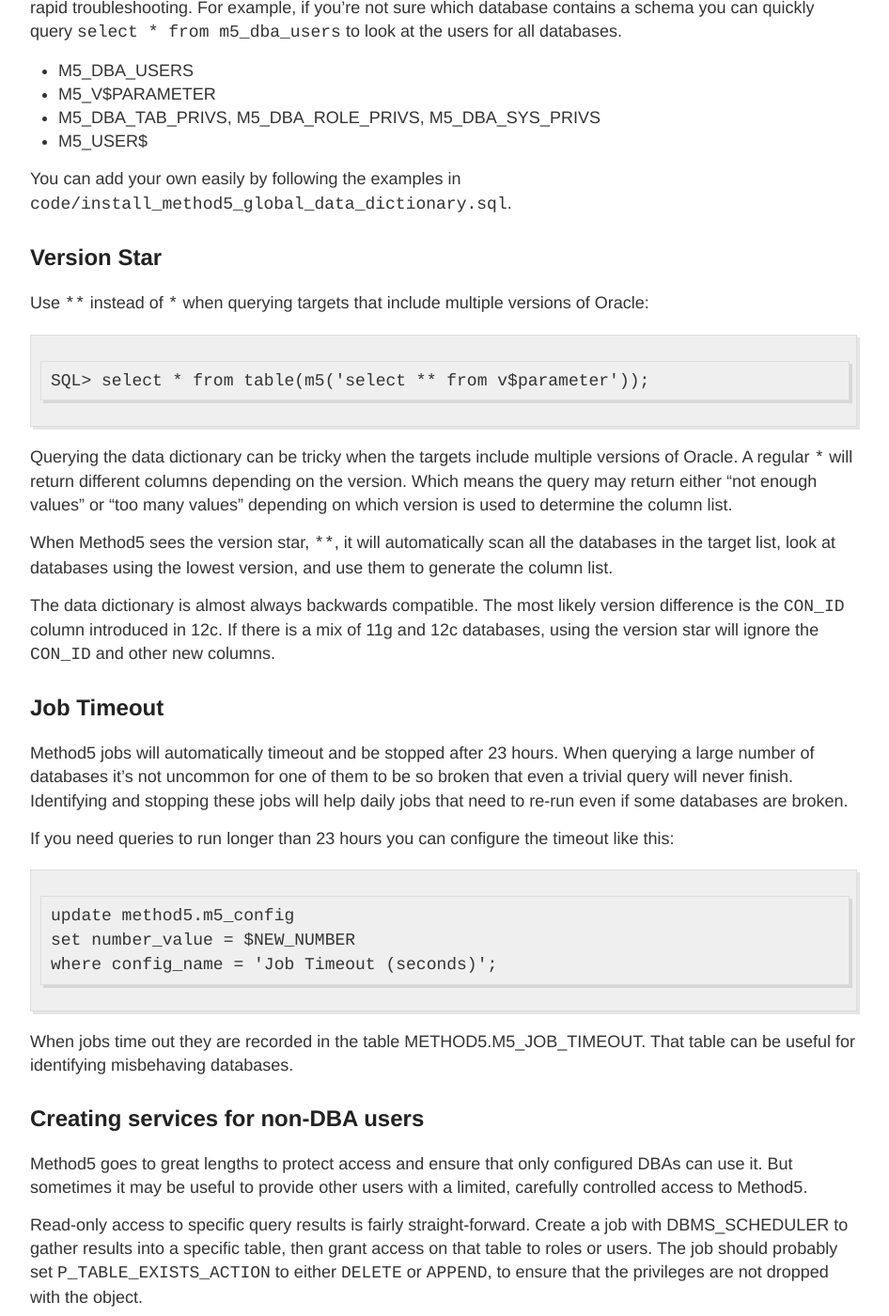
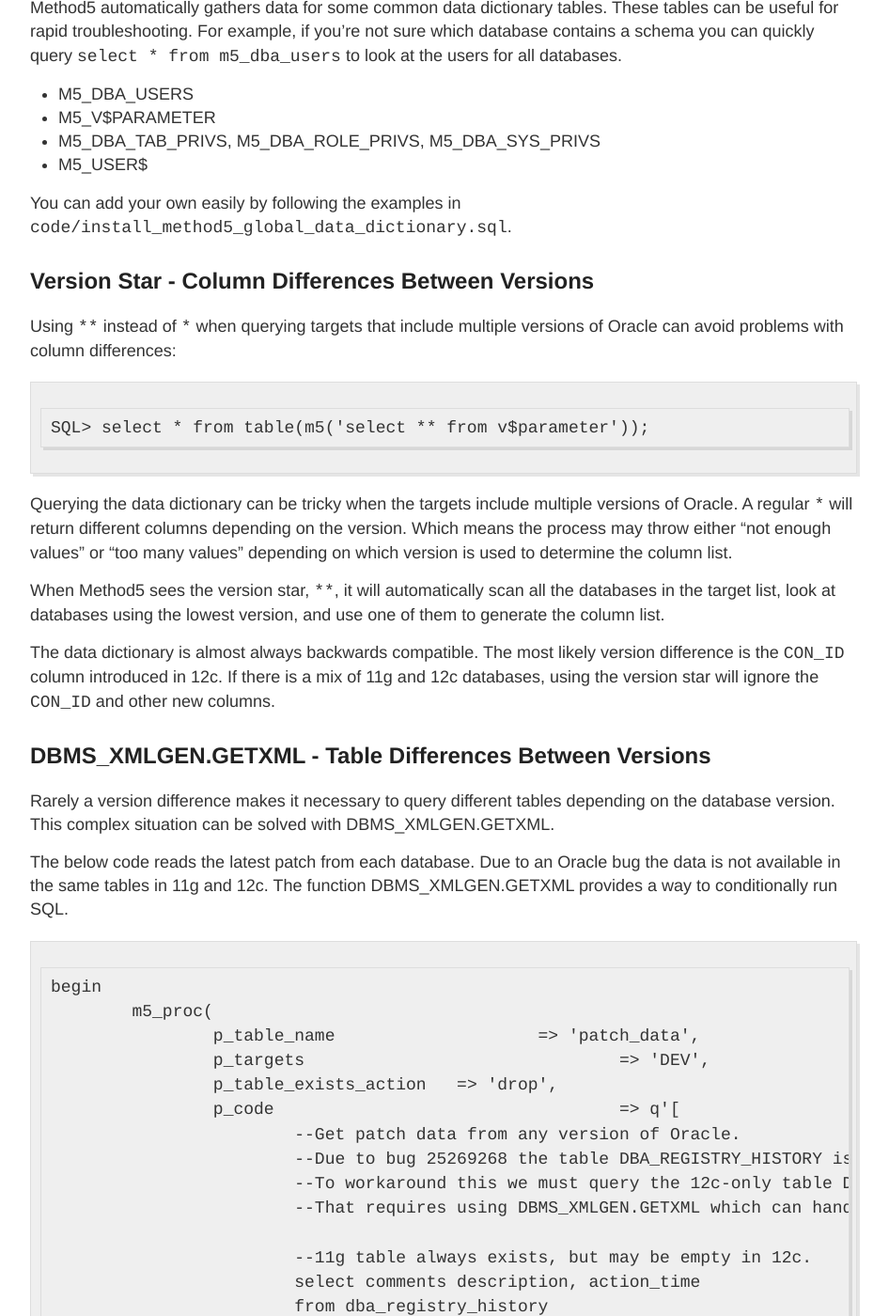
Before and after one commit to method5/method5.github.io, a Jekyll site: the page built from user_guide.md, in a window 1280 px wide and 1400 px high, scrolled down 7704 px. Shown: the whole window at 94% size, without its empty margins (168-1114 px from the left). Built offline with Jekyll 4.4.1, drawn with Linux system fonts in a browser that asks for light colours; some of the changed text lies outside the part shown.

Commit message:
Added DBMS_XMLGEN.GETXML section.

```diff
--- a/user_guide.md
+++ b/user_guide.md
@@ -20,13 +20,14 @@ title: Method5 User Guide
 11. [Parameter: P_ASYNCHRONOUS](#parameter_p_asynchronous)
 12. [M5 Links](#m5_links)
 13. [Global Data Dictionary](#global_data_dictionary)
-14. [Version Star](#version_star)
-15. [Services for Non-DBAs](#services_for_non_dbas)
-16. [Job Timeout](#job_timeout)
-17. [LONG to CLOB conversion](#long_to_clob_conversion)
-18. [Administrator Daily Status Email](#administrator_daily_status_email)
-19. [Security](#security)
-20. [Possible Uses](#possible_uses)
+14. [Version Star - Column Differences Between Versions](#version_star)
+15. [DBMS_XMLGEN.GETXML - Table Differences Between Versions](#dbms_xmlgen.getxml)
+16. [Services for Non-DBAs](#services_for_non_dbas)
+17. [Job Timeout](#job_timeout)
+18. [LONG to CLOB conversion](#long_to_clob_conversion)
+19. [Administrator Daily Status Email](#administrator_daily_status_email)
+20. [Security](#security)
+21. [Possible Uses](#possible_uses)
 
 
 <a name="introduction"/>
@@ -276,20 +277,72 @@ You can add your own easily by following the examples in `code/install_method5_g
 
 <a name="version_star"/>
 
-## Version Star
+## Version Star - Column Differences Between Versions
 
-Use `**` instead of `*` when querying targets that include multiple versions of Oracle:
+Using `**` instead of `*` when querying targets that include multiple versions of Oracle can avoid problems with column differences:
 
 	SQL> select * from table(m5('select ** from v$parameter'));
 
-Querying the data dictionary can be tricky when the targets include multiple versions of Oracle.  A regular `*` will return different columns depending on the version.  Which means the query may return either "not enough values" or "too many values" depending on which version is used to determine the column list.
+Querying the data dictionary can be tricky when the targets include multiple versions of Oracle.  A regular `*` will return different columns depending on the version.  Which means the process may throw either "not enough values" or "too many values" depending on which version is used to determine the column list.
 
-When Method5 sees the version star, `**`, it will automatically scan all the databases in the target list, look at databases using the lowest version, and use them to generate the column list.
+When Method5 sees the version star, `**`, it will automatically scan all the databases in the target list, look at databases using the lowest version, and use one of them to generate the column list.
 
 The data dictionary is almost always backwards compatible.  The most likely version difference is the `CON_ID` column introduced in 12c.  If there is a mix of 11g and 12c databases, using the version star will ignore the `CON_ID` and other new columns.
 
 
-<a name="job_timeout"/>
+<a name="dbms_xmlgen.getxml"/>
+
+## DBMS_XMLGEN.GETXML - Table Differences Between Versions
+
+Rarely a version difference makes it necessary to query different tables depending on the database version.  This complex situation can be solved with DBMS_XMLGEN.GETXML.
+
+The below code reads the latest patch from each database.  Due to an Oracle bug the data is not available in the same tables in 11g and 12c.  The function DBMS_XMLGEN.GETXML provides a way to conditionally run SQL.
+
+	begin
+		m5_proc(
+			p_table_name			=> 'patch_data',
+			p_targets				=> 'DEV',
+			p_table_exists_action	=> 'drop',
+			p_code					=> q'[
+				--Get patch data from any version of Oracle.
+				--Due to bug 25269268 the table DBA_REGISTRY_HISTORY is not populated in 12c.
+				--To workaround this we must query the 12c-only table DBA_REGISTRY_SQLPATCH.
+				--That requires using DBMS_XMLGEN.GETXML which can handle non-existing objects.
+
+				--11g table always exists, but may be empty in 12c.
+				select comments description, action_time
+				from dba_registry_history
+
+				union all
+
+				--12c table doesn't exist in 11g.  Only query it when it's available.
+				select description, to_date(action_time, 'YYYY-MM-DD HH24:MI:SS') action_time
+				from
+				(
+					select xmltype(dbms_xmlgen.getxml(q'!
+						select
+							description,
+							to_char(action_time, 'YYYY-MM-DD HH24:MI:SS') action_time
+						from dba_registry_sqlpatch
+					!')) xml_results
+					from dba_views
+					where owner = 'SYS' and view_name = 'DBA_REGISTRY_SQLPATCH'
+				) cross join
+				xmltable
+				(
+					'/ROWSET/ROW'
+					passing xml_results
+					columns
+						description varchar2(4000) path 'DESCRIPTION',
+						action_time varchar2(4000) path 'ACTION_TIME'
+				)
+			]'
+		);
+	end;
+	/
+
+
+<a name="#job_timeout"/>
 
 ## Job Timeout
 
```
